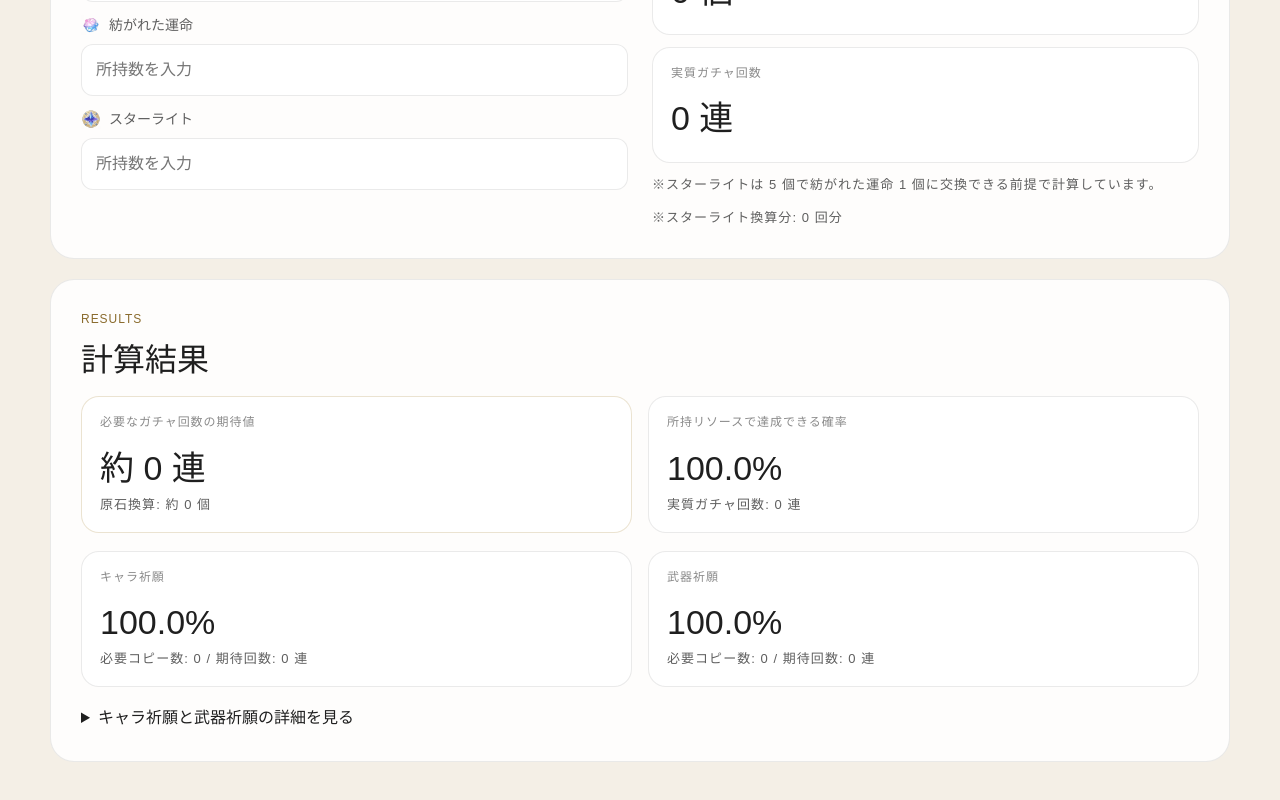
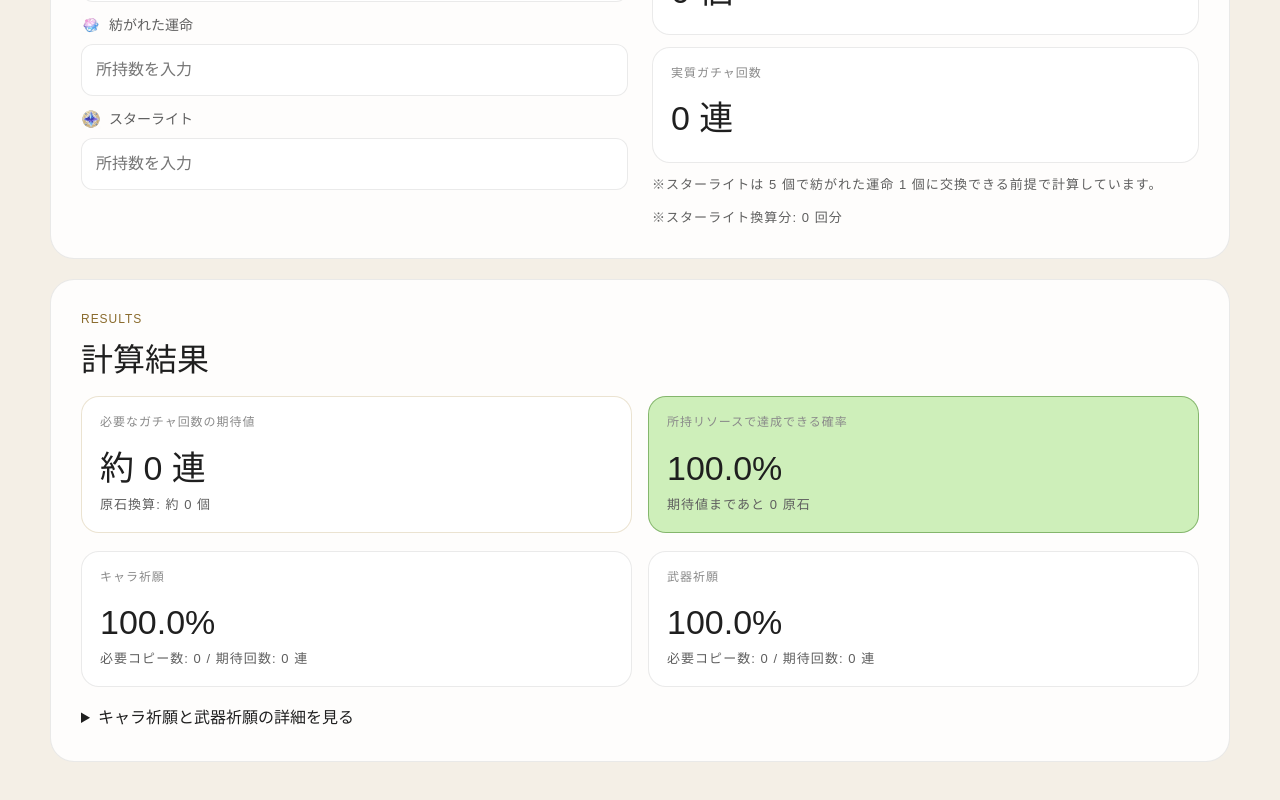
Before and after one commit to nigoni6v/smart-pull-planner, a React (Vite) app: page / in a window 1280 px wide. Shown: the part 1256-2056 px from the top of the page. Built offline with nearby package versions, Linux system fonts and the light colour scheme.

Commit message:
成功、警告、危険の状態に応じたサマリーカードのスタイルを追加し、確率表示のロジックを更新しました。

```diff
--- a/src/App.css
+++ b/src/App.css
@@ -131,6 +131,21 @@
   border-color: rgba(164, 127, 49, 0.22);
 }
 
+.summary-card--success {
+  background: rgba(204, 239, 184, 0.96);
+  border-color: rgba(66, 130, 38, 0.52);
+}
+
+.summary-card--warn {
+  background: rgba(255, 230, 153, 0.96);
+  border-color: rgba(204, 138, 0, 0.52);
+}
+
+.summary-card--danger {
+  background: rgba(244, 177, 166, 0.96);
+  border-color: rgba(179, 56, 38, 0.52);
+}
+
 .summary-label {
   margin: 0 0 8px;
   font-size: 12px;
--- a/src/App.jsx
+++ b/src/App.jsx
@@ -34,6 +34,17 @@ const numberLabel = (value) => value.toLocaleString(undefined, {
   maximumFractionDigits: 1,
   minimumFractionDigits: value % 1 === 0 ? 0 : 1,
 })
+const probabilityToneClass = (probability) => {
+  if (probability >= 0.75) {
+    return 'summary-card--success'
+  }
+
+  if (probability >= 0.5) {
+    return 'summary-card--warn'
+  }
+
+  return 'summary-card--danger'
+}
 
 function App() {
   const [form, setForm] = useState({
@@ -73,6 +84,10 @@ function App() {
     totalExpectedPrimogems,
     successProbability,
   } = combinedPlan
+  const expectedPrimogemGap = Math.max(
+    Math.round(totalExpectedPrimogems - resources.totalPrimogemEquivalent),
+    0,
+  )
 
   return (
     <>
@@ -330,11 +345,11 @@ function App() {
                 </p>
               </div>
 
-              <div className="summary-card">
+              <div className={`summary-card ${probabilityToneClass(successProbability)}`}>
                 <p className="summary-label">所持リソースで達成できる確率</p>
                 <p className="summary-value">{probabilityLabel(successProbability)}</p>
                 <p className="field-help">
-                  実質ガチャ回数: {resources.totalWishCount.toLocaleString()} 連
+                  期待値まであと {expectedPrimogemGap.toLocaleString()} 原石
                 </p>
               </div>
             </div>
```
